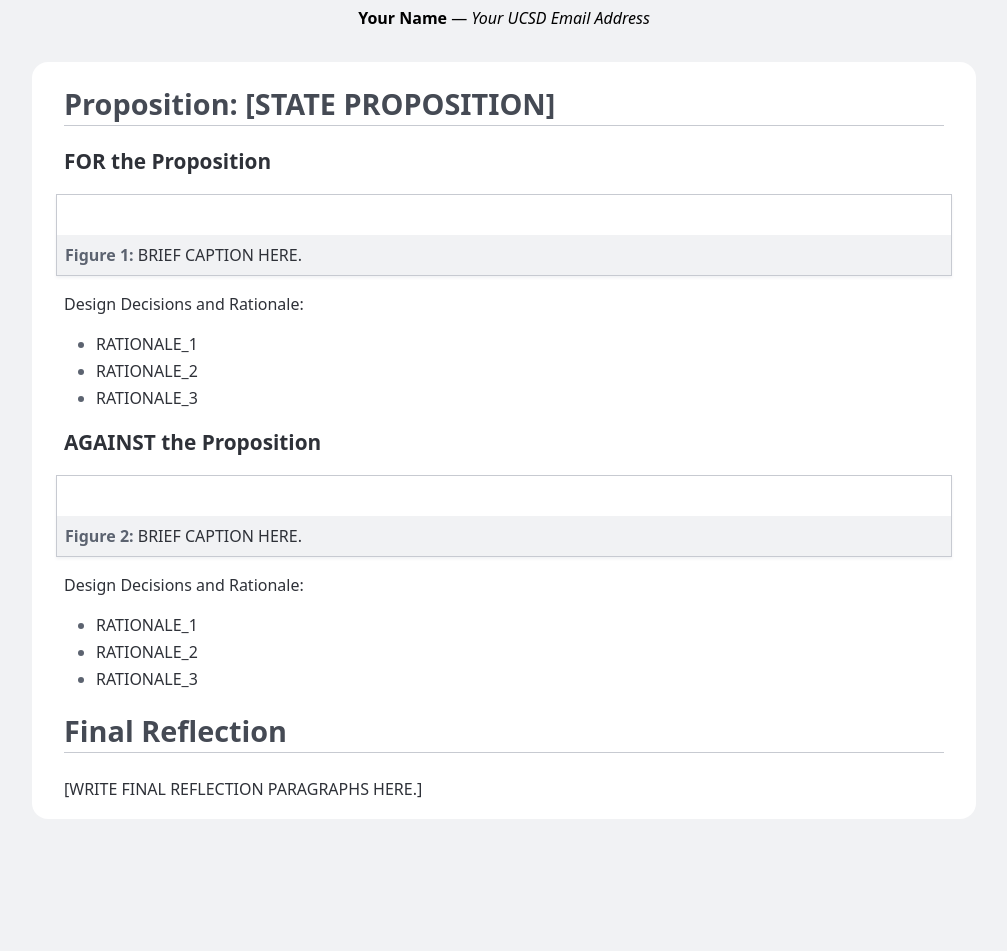
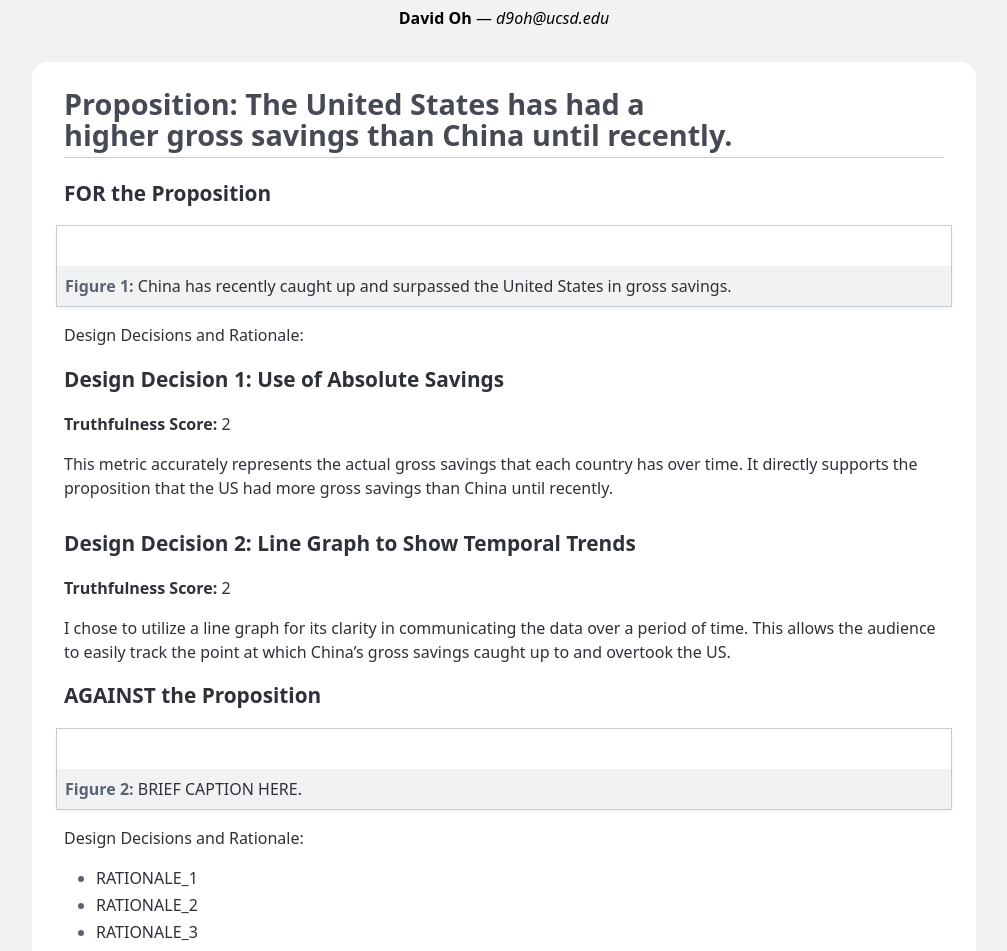
Before and after one commit to seungbyn/DSC106-Project2, a plain HTML site: page index.html in a window 1280 px wide. Shown: the part 297-1248 px from the top of the page, without its empty margins (136-1143 px from the left). Before the commit the page ends 1124 px from the top, so only its background shows below. Drawn offline with Linux system fonts and the light colour scheme.

Commit message:
Update index.html

```diff
--- a/index.html
+++ b/index.html
@@ -144,31 +144,48 @@
   <body>
     <header>
       <h1>
-        <small>Assignment 4</small>
+        <small>Project #2</small>
         Persuasive or Deceptive Visualization?
       </h1>
 
-      <p><strong>Your Name</strong> — <em>Your UCSD Email Address</em></p>
+      <p><strong>David Oh</strong> — <em>d9oh@ucsd.edu</em></p>
     </header>
 
     <main>
-      <h2>Proposition: [STATE PROPOSITION]</h2>
+      <h2>Proposition: The United States has had a higher gross savings than
+        China until recently.
+      </h2>
 
       <section>
         <h3>FOR the Proposition</h3>
 
         <figure>
           <img src="IMAGE_FILENAME" alt="" />
-          <figcaption>BRIEF CAPTION HERE.</figcaption>
+          <figcaption>China has recently caught up and surpassed the United States
+            in gross savings.
+          </figcaption>
         </figure>
 
         <p>Design Decisions and Rationale:</p>
 
-        <ul>
-          <li>RATIONALE_1</li>
-          <li>RATIONALE_2</li>
-          <li>RATIONALE_3</li>
-        </ul>
+        <div style="margin-bottom: 2em;">
+          <h3>Design Decision 1: Use of Absolute Savings</h3>
+          <p><strong>Truthfulness Score:</strong> 2</p>
+          <p>This metric accurately represents the actual gross savings
+            that each country has over time. It directly supports the
+            proposition that the US had more gross savings than China
+            until recently.</p>
+        </div>
+
+        <div>
+          <h3>Design Decision 2: Line Graph to Show Temporal Trends</h3>
+          <p><strong>Truthfulness Score:</strong> 2</p>
+          <p>I chose to utilize a line graph for its clarity in communicating
+             the data over a period of time. This allows the audience to
+             easily track the point at which China’s gross savings caught
+             up to and overtook the US.</p>
+        </div>
+
       </section>
 
       <section>
```
